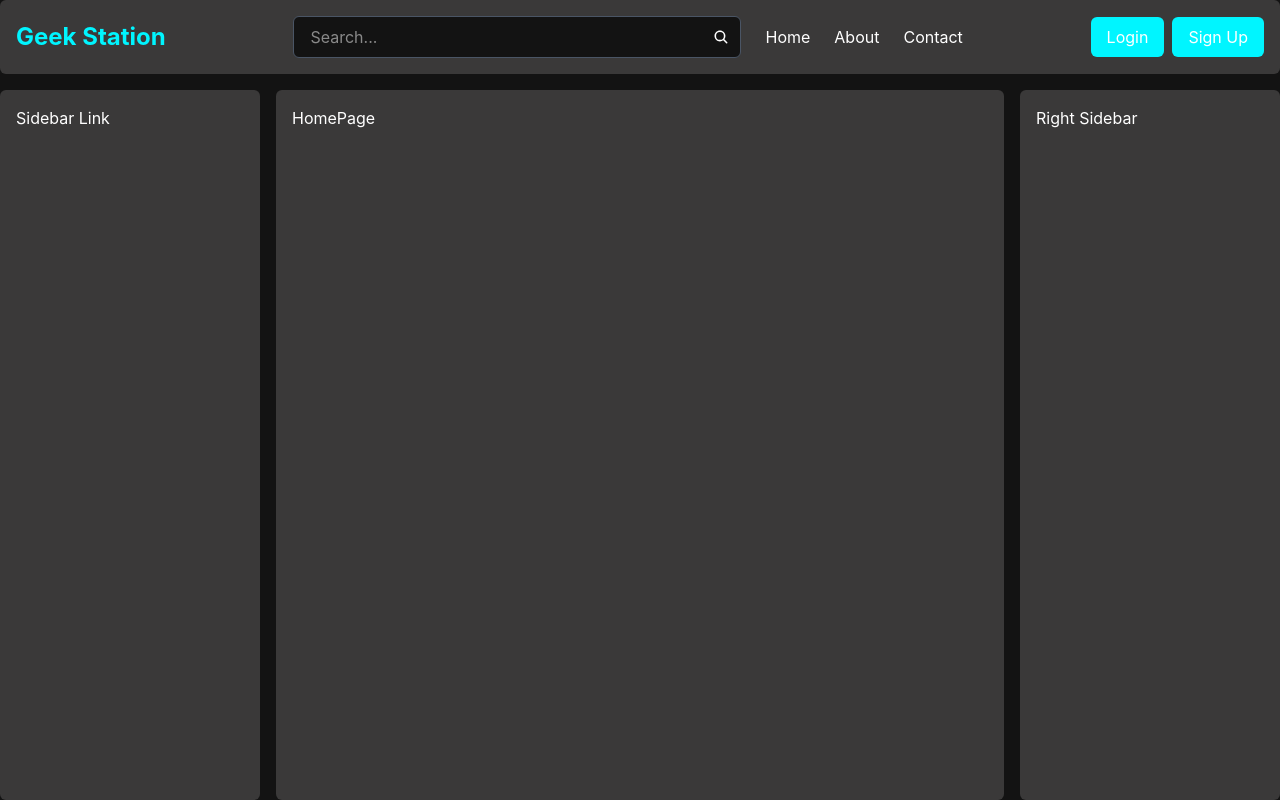
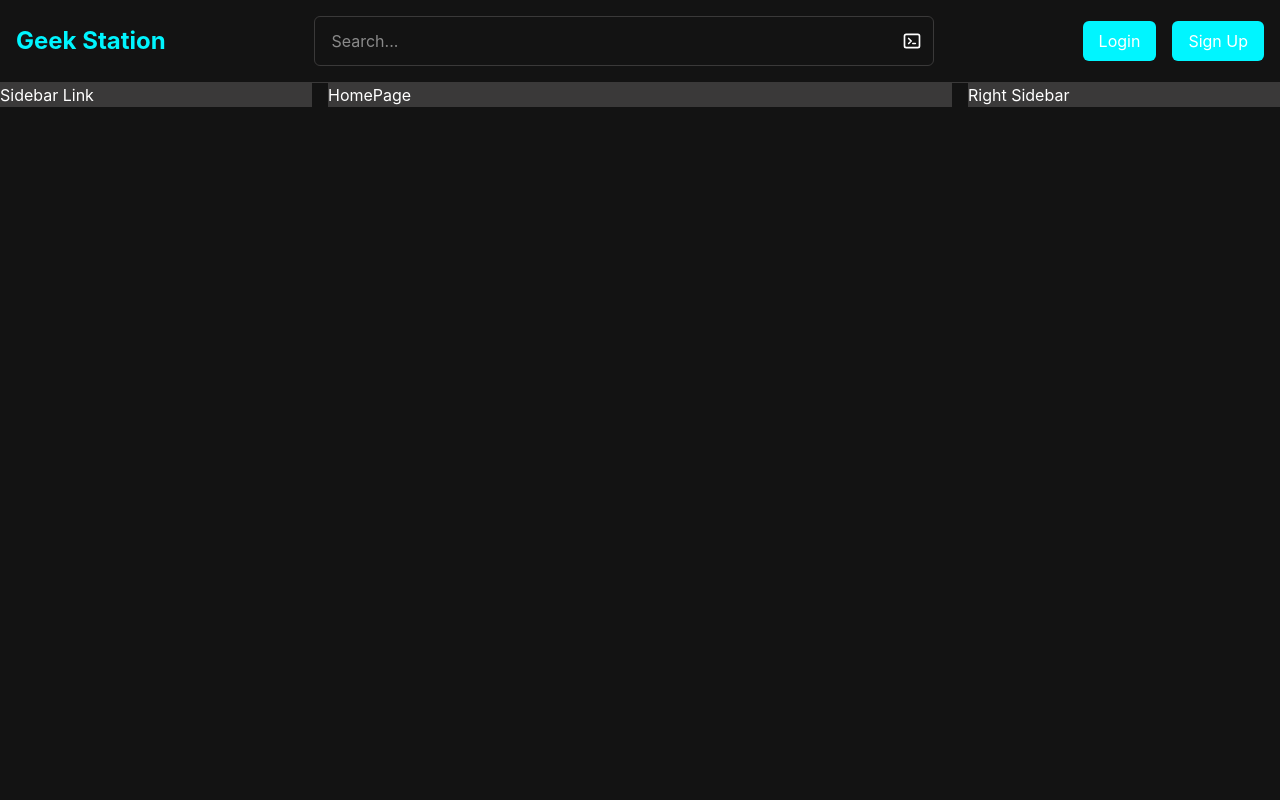
Before and after one commit to thecodemaster12/geek-station, a React (Vite) app: page / in a window 1280 px wide. Built offline with nearby package versions, Linux system fonts and the light colour scheme.

Commit message:
Fix the layout

```diff
--- a/src/index.css
+++ b/src/index.css
@@ -2,12 +2,20 @@
 
 @theme {
     --color-primary: #ff0000;
-    --color-dark-bg: #131313;
-    --color-dark-gray-bg: #3A3939;
+    --color-dark: #131313;
+    --color-dark-gray: #3A3939;
     --color-primary: #00F5FF;
     --color-tertiary: #FFDB3F;
 }
 
+body {
+    @apply bg-dark text-white
+}
+
+::selection {
+    @apply bg-primary text-dark;
+}
+
 .btn {
-    @apply py-2 px-4 rounded-md;
+    @apply py-2 px-4 rounded-md cursor-pointer;
 }
--- a/src/layout/MainLayout.jsx
+++ b/src/layout/MainLayout.jsx
@@ -1,81 +1,126 @@
 import { Outlet } from "react-router-dom";
-import { IoSearch } from "react-icons/io5";
+import { RiMenu5Fill } from "react-icons/ri";
+import { TbTerminal2 } from "react-icons/tb";
+import { IoClose } from "react-icons/io5";
+import { useState } from "react";
 
 const MainLayout = () => {
+  const [sidebarOpen, setSidebarOpen] = useState(false);
+
+  const toggleSidebar = () => {
+    setSidebarOpen(!sidebarOpen);
+  };
   return (
-    <div className="h-screen bg-dark-bg text-white overflow-hidden">
-      <div className="container mx-auto h-full flex flex-col">
+    <div className="min-h-screen">
+      {/* MOBILE SIDEBAR */}
+      <aside
+        className={`flex flex-col gap-6 fixed top-0 left-0 z-50 p-4 h-full w-[280px] bg-dark border-r border-dark-gray transform transition-transform duration-300 ease-in-out md:hidden ${
+          sidebarOpen ? "translate-x-0" : "-translate-x-full"
+        }`}
+      >
+        <div className="flex justify-end">
+          <IoClose
+            className="text-2xl cursor-pointer hover:text-primary"
+            onClick={toggleSidebar}
+          />
+        </div>
+
+        <div className="relative">
+          <input
+            className="border border-dark-gray py-3 pl-4 pr-10 rounded-md w-full focus:outline-0 focus:border-primary"
+            type="text"
+            placeholder="Search..."
+          />
+          <TbTerminal2 className="absolute top-1/2 right-3 -translate-y-1/2 text-xl" />
+        </div>
+
+        <nav className="p-4">
+          <ul className="space-y-4">
+            <li>
+              <a href="#">Home</a>
+            </li>
+
+            <li>
+              <a href="#">Articles</a>
+            </li>
+
+            <li>
+              <a href="#">Categories</a>
+            </li>
+          </ul>
+        </nav>
+
+        <div className="p-4 border-t border-dark-gray mt-auto">
+          <button className="btn w-full bg-primary text-dark hover:bg-dark hover:text-primary">
+            Login
+          </button>
+        </div>
+      </aside>
+      <div>
         {/* HEADER */}
-        <header className="bg-dark-gray-bg p-4 rounded-md flex items-center mb-4 shrink-0">
-          <h1 className="text-primary shrink-0 text-2xl font-bold">
-            Geek Station
-          </h1>
+        <header className="p-4 border-b border-dark-gray flex justify-between items-center gap-4">
+          <div className=" flex items-center gap-4">
+            <RiMenu5Fill
+              onClick={toggleSidebar}
+              className="shrink-0 text-2xl md:hidden cursor-pointer hover:text-primary transition duration-300"
+            />
+            <h1 className="shrink-0 font-bold text-2xl text-primary select-none">
+              {" "}
+              Geek Station
+            </h1>
+          </div>
 
-          <div className="flex flex-1 items-center justify-center gap-6 px-6">
-            <div className="relative flex-1 max-w-md">
+          <div className="flex grow items-center gap-4">
+            <div className="relative w-[70%] mx-auto hidden md:block">
               <input
+                className="border border-dark-gray py-3 pl-4 pr-10 rounded-md w-full focus:outline-0 focus:border-primary"
                 type="text"
-                className="bg-dark-bg px-4 py-2 rounded-md border border-gray-600 w-full focus:outline-none focus:border-primary"
                 placeholder="Search..."
               />
-
-              <IoSearch className="absolute right-3 top-1/2 -translate-y-1/2" />
+              <TbTerminal2 className="absolute top-1/2 right-3 -translate-y-1/2 text-xl" />
             </div>
 
-            <nav>
-              <ul className="flex items-center gap-6">
+            {/* <nav>
+              <ul className="flex gap-4">
                 <li>
-                  <a className="hover:text-primary transition" href="#">
-                    Home
-                  </a>
+                  <a href="#">Home</a>
                 </li>
-
                 <li>
-                  <a className="hover:text-primary transition" href="#">
-                    About
-                  </a>
+                  <a href="#">About</a>
                 </li>
-
                 <li>
-                  <a className="hover:text-primary transition" href="#">
-                    Contact
-                  </a>
+                  <a href="#">Contact</a>
                 </li>
               </ul>
-            </nav>
+            </nav> */}
           </div>
 
-          <div className="flex shrink-0 items-center gap-2">
-            <button className="btn bg-primary text-white">Login</button>
-
-            <button className="btn bg-primary text-white">Sign Up</button>
+          <div className="flex shrink-0 gap-4">
+            <button className="btn bg-primary">Login</button>
+            <button className="btn bg-primary">Sign Up</button>
           </div>
         </header>
 
         {/* BODY */}
-        <div className="grid grid-cols-[260px_1fr_260px] gap-4 flex-1 min-h-0">
+        <div className="flex gap-4">
           {/* LEFT SIDEBAR */}
-          <aside className="bg-dark-gray-bg rounded-md overflow-y-auto p-4">
+          <aside className="flex-1 hidden md:block bg-dark-gray">
             <nav>
-              <ul className="space-y-3">
+              <ul>
                 <li>
-                  <a href="#" className="block hover:text-primary">
-                    Sidebar Link
-                  </a>
+                  <a href="#">Sidebar Link</a>
                 </li>
               </ul>
             </nav>
           </aside>
 
           {/* MAIN CONTENT */}
-          <main className="bg-dark-gray-bg rounded-md overflow-y-auto p-4">
+          <main className="flex-2 bg-dark-gray">
             <Outlet />
           </main>
 
           {/* RIGHT SIDEBAR */}
-          <aside className="bg-dark-gray-bg rounded-md overflow-y-auto p-4">
-            Right Sidebar
-          </aside>
+          <aside className="flex-1 hidden lg:block bg-dark-gray">Right Sidebar</aside>
         </div>
       </div>
     </div>
```
